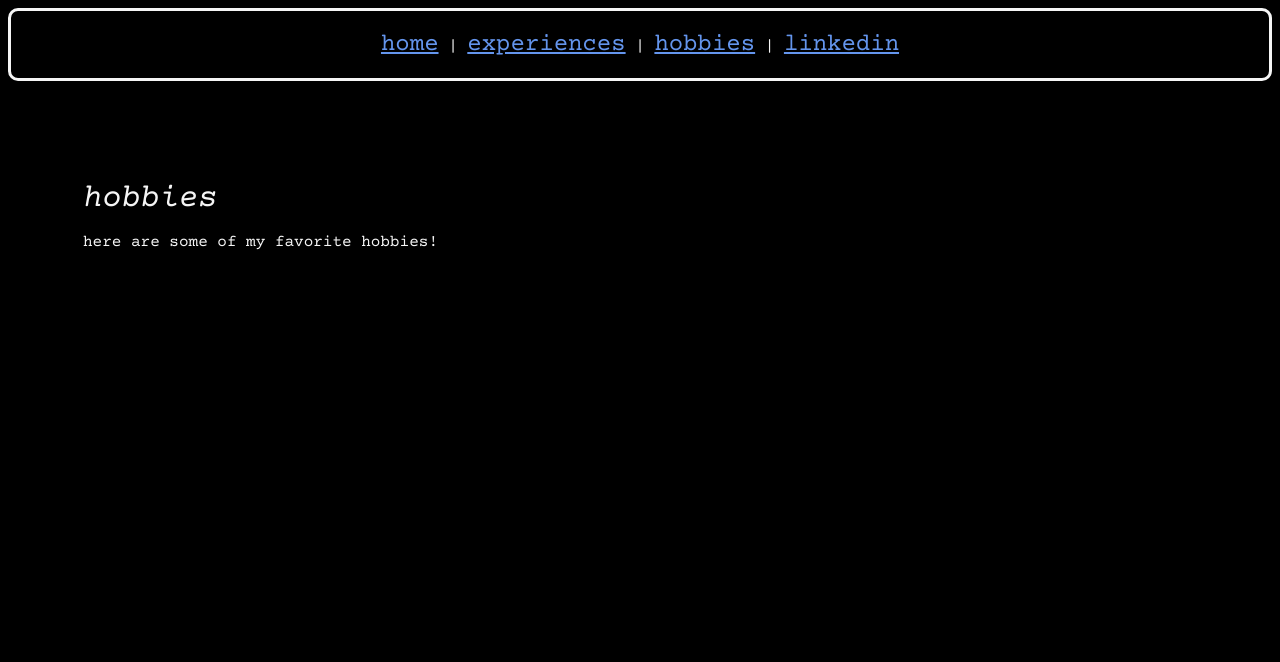
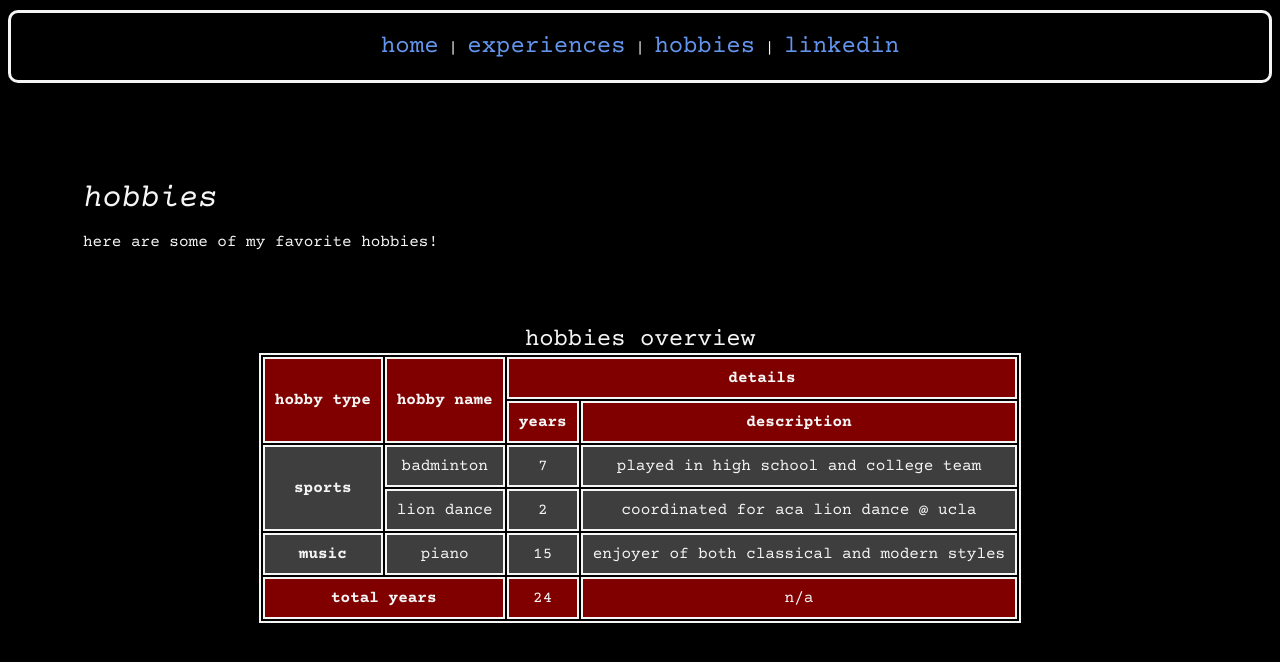
Before and after one commit to samuel-s-lu/cs-144, a plain HTML site: page proj1/hobbies.html in a window 1280 px wide. Drawn offline with nearby package versions, Linux system fonts and the light colour scheme.

Commit message:
Completed hobbies table and made navbar floating fixed

```diff
--- a/proj1/hobbies.html
+++ b/proj1/hobbies.html
@@ -25,5 +25,45 @@
       <h1>hobbies</h1>
       <p>here are some of my favorite hobbies!</p>
     </div>
+    <table>
+      <caption>hobbies overview</caption>
+      <thead>
+        <tr>
+          <th scope="col" rowspan="2">hobby type</th>
+          <th scope="col" rowspan="2">hobby name</th>
+          <th scope="col" colspan="2">details</th>
+        </tr>
+        <tr>
+          <th scope="col">years</th>
+          <th scope="col">description</th>
+        </tr>
+      </thead>
+      <tbody>
+        <tr>
+          <th scope="row" rowspan="2">sports</th>
+          <td>badminton</td>
+          <td>7</td>
+          <td>played in high school and college team</td>
+        </tr>
+        <tr>
+          <td>lion dance</td>
+          <td>2</td>
+          <td>coordinated for aca lion dance @ ucla</td>
+        </tr>
+        <tr>
+          <th scope="row">music</th>
+          <td>piano</td>
+          <td>15</td>
+          <td>enjoyer of both classical and modern styles</td>
+        </tr>
+      </tbody>
+      <tfoot>
+        <tr>
+          <th scope="row" colspan="2">total years</th>
+          <td>24</td>
+          <td>n/a</td>
+        </tr>
+      </tfoot>
+    </table>
   </body>
 </html>
--- a/proj1/style.css
+++ b/proj1/style.css
@@ -9,6 +9,10 @@ img {
 }
 
 nav {
+    position: sticky;
+    position: -webkit-sticky;
+    background-color: black;
+    top: 10px;
     padding: 20px;
     border-style: solid;
     border-radius: 10px;
@@ -20,6 +24,7 @@ nav {
 nav > a {
     font-size: 1.5em;
     color: cornflowerblue;
+    text-decoration: none;
 }
 
 a:link:hover {
@@ -35,11 +40,12 @@ a:visited {
     align-items: center;
     margin: 0 auto;
     padding: 20px;
-    max-width: 50%;
+    max-width: 55%;
 }
 
 .home-text {
     flex: 1;
+    margin-right: 50px;
 }
 
 .home-text h1 {
@@ -90,3 +96,27 @@ li {
 ul ul {
     list-style-type: square;
 }
+
+table {
+    border: 2px solid whitesmoke;
+    margin: 0 auto;
+    align-self: center;
+}
+
+table caption {
+    font-size: 1.5em;
+}
+
+th, td {
+    padding: 10px;
+    border: 2px solid whitesmoke;
+    text-align: center;
+}
+
+thead, tfoot {
+    background-color: rgb(128, 0, 0);
+}
+
+tbody {
+    background-color: rgb(63, 62, 62);
+}
```
Also changed, not shown: proj1/experiences.html (+1 -1 lines), proj1/index.html (+1 -1 lines).
